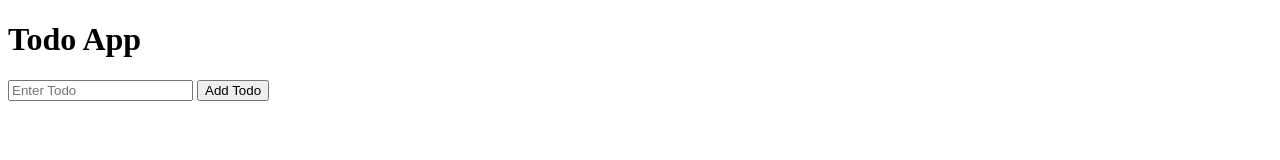
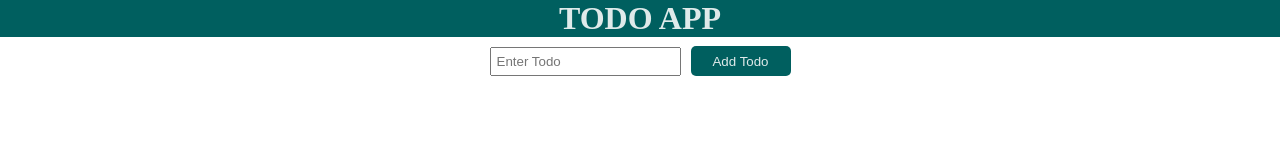
Before and after one commit to jawadmehmood/TODO-App, a plain HTML site: page index.html in a window 1280 px wide. Drawn offline with Linux system fonts and the light colour scheme.

Commit message:
Styling Added

```diff
--- a/index.html
+++ b/index.html
@@ -4,13 +4,17 @@
     <meta charset="UTF-8">
     <meta name="viewport" content="width=device-width, initial-scale=1.0">
     <title>TODO APP</title>
+    <link rel="stylesheet" href="style.css">
 </head>
 <body>
     <h1>Todo App</h1>
-    <input type="text" placeholder="Enter Todo" id="todo">
-    <button onclick="addTodo()">Add Todo</button>
-    <ol id="todo-list"></ol>
-
+    <div class="inputdiv">
+        <input type="text" placeholder="Enter Todo" id="todo">
+        <button onclick="addTodo()">Add Todo</button>
+    </div>
+    <div class="list-div">
+        <ol id="todo-list"></ol>
+    </div>
     <script src="./app.js"></script>
 </body>
 </html>
--- /dev/null
+++ b/style.css
@@ -0,0 +1,53 @@
+*{
+    margin: 0;
+    /* padding: 0; */
+    box-sizing: border-box;
+}
+
+h1{
+    text-align: center;
+    text-transform: uppercase;
+    background-color: #005f5f;
+    color: #dfeaea;
+}
+
+.inputdiv{
+    display: flex;
+    justify-content: center;
+    gap: 10px;
+    flex-wrap: wrap;
+}
+
+#todo{
+    padding: 5px;
+    margin-top: 10px;
+}
+
+button{
+    margin-top: 9px;
+    width: 100px;
+    background-color: #005f5f;
+    color: #dfeaea;
+    border: none;
+    border-radius: 5px;
+    padding: 5px;
+}
+
+button:hover{
+    cursor: pointer;
+    background-color: #dfeaea;
+    color: #005f5f;
+}
+
+input:focus{
+    background-color: #dfeaea;
+}
+
+.list-div{
+    display: flex;
+    flex-wrap: wrap;
+}
+
+#todo-list{
+    text-align: center;
+}
```
